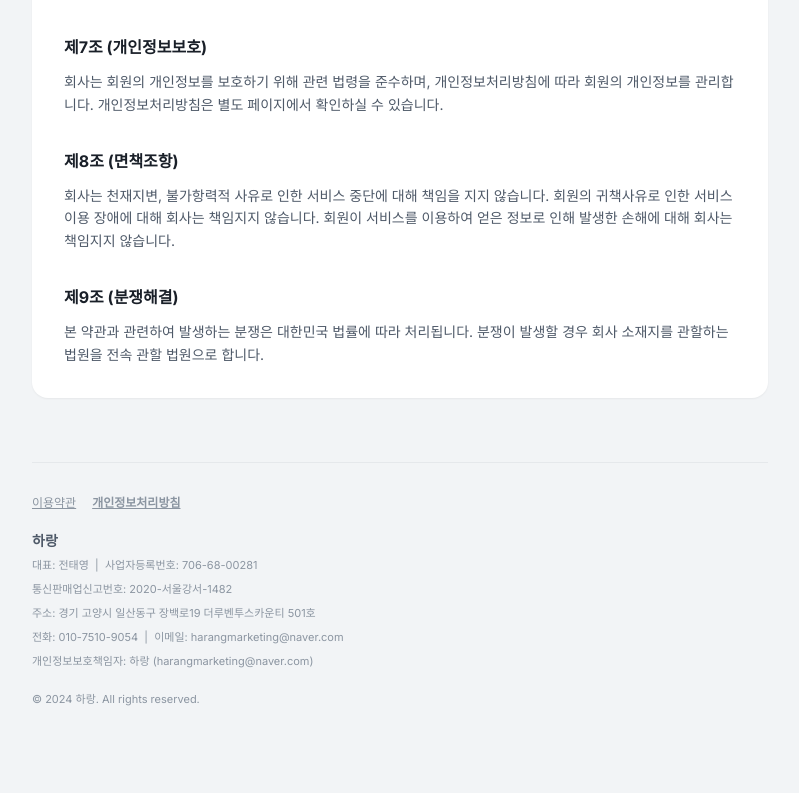
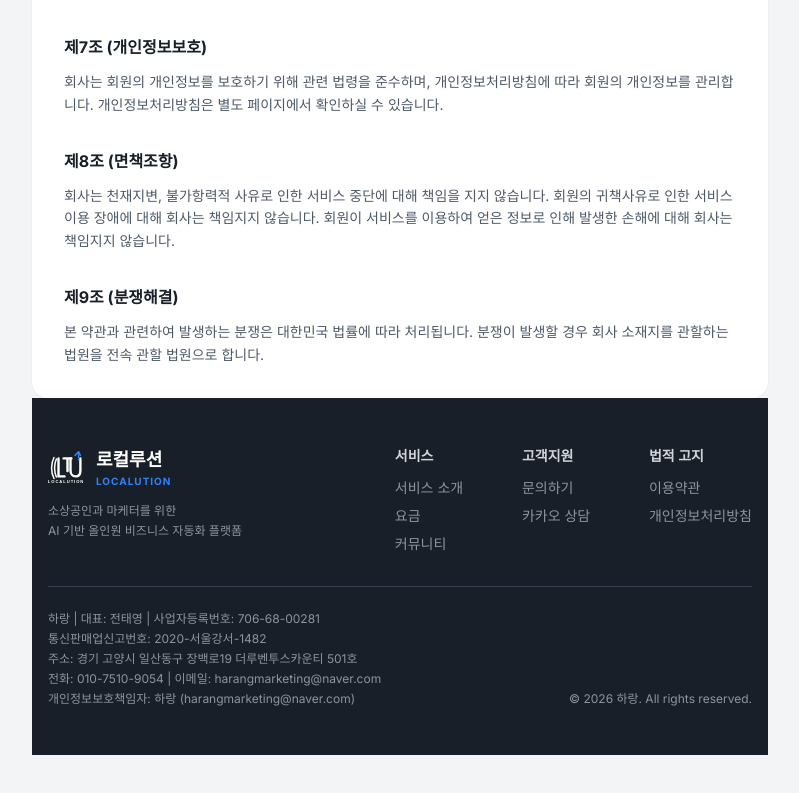
Before and after one commit to jty0221-del/localution, a Next.js app: page /terms in a window 1280 px wide. Shown: the part 961-1754 px from the top of the page, without its empty margins (240-1039 px from the left). Built offline with nearby package versions, Linux system fonts and the light colour scheme.

Commit message:
feat(footer): 통일 다크 풀버전 + 저작권 2026 + 사업자 정보

```diff
--- a/app/components/Footer.tsx
+++ b/app/components/Footer.tsx
@@ -2,20 +2,71 @@ import Link from 'next/link'
 
 export default function Footer() {
   return (
-    <footer className="mt-16 border-t border-[#E5E8EB] pt-8 pb-10 text-xs text-[#8B95A1]">
-      <div className="flex flex-wrap gap-4 mb-5">
-        <Link href="/terms" className="hover:text-[#3182F6] transition-colors underline">이용약관</Link>
-        <Link href="/privacy" className="hover:text-[#3182F6] transition-colors underline font-semibold">개인정보처리방침</Link>
+    <footer className="bg-[#191F28] text-white py-12 px-4">
+      <div className="max-w-5xl mx-auto">
+        <div className="flex flex-col md:flex-row justify-between gap-8 mb-8">
+          {/* 브랜드 */}
+          <div className="flex-shrink-0">
+            <div className="flex items-center gap-3 mb-3">
+              <svg width="36" height="36" viewBox="0 0 120 120" fill="none" xmlns="http://www.w3.org/2000/svg">
+                <path d="M20 25C20 25 12 40 12 60C12 80 20 95 20 95" stroke="white" strokeWidth="5" strokeLinecap="round" fill="none"/>
+                <path d="M28 30C28 30 22 43 22 60C22 77 28 90 28 90" stroke="white" strokeWidth="5" strokeLinecap="round" fill="none"/>
+                <path d="M35 28L35 88L55 88" stroke="white" strokeWidth="8" strokeLinecap="round" strokeLinejoin="round" fill="none"/>
+                <path d="M52 28L78 28M65 28L65 70" stroke="white" strokeWidth="8" strokeLinecap="round" strokeLinejoin="round" fill="none"/>
+                <path d="M75 28L75 68C75 80 82 88 92 88C102 88 108 80 108 68L108 28" stroke="white" strokeWidth="8" strokeLinecap="round" strokeLinejoin="round" fill="none"/>
+                <path d="M90 18L102 6L108 18" stroke="#3182F6" strokeWidth="5" strokeLinecap="round" strokeLinejoin="round" fill="none"/>
+                <line x1="102" y1="6" x2="102" y2="25" stroke="#3182F6" strokeWidth="5" strokeLinecap="round"/>
+                <circle cx="102" cy="32" r="3" fill="#3182F6"/>
+                <text x="60" y="110" textAnchor="middle" fill="white" fontSize="14" fontWeight="900" fontFamily="Arial, sans-serif" letterSpacing="3">LOCALUTION</text>
+              </svg>
+              <div>
+                <span className="text-lg font-black text-white">로컬루션</span>
+                <span className="text-[10px] text-[#3182F6] font-bold block tracking-widest">LOCALUTION</span>
+              </div>
+            </div>
+            <p className="text-[#8B95A1] text-xs leading-relaxed max-w-xs">
+              소상공인과 마케터를 위한<br />AI 기반 올인원 비즈니스 자동화 플랫폼
+            </p>
+          </div>
+
+          {/* 링크 */}
+          <div className="grid grid-cols-1 sm:grid-cols-3 gap-6 text-sm">
+            <div>
+              <div className="font-semibold text-gray-300 mb-3">서비스</div>
+              <div className="space-y-2">
+                <Link href="/service-intro" className="block text-[#8B95A1] hover:text-white transition-colors">서비스 소개</Link>
+                <Link href="/pricing" className="block text-[#8B95A1] hover:text-white transition-colors">요금</Link>
+                <Link href="/community" className="block text-[#8B95A1] hover:text-white transition-colors">커뮤니티</Link>
+              </div>
+            </div>
+            <div>
+              <div className="font-semibold text-gray-300 mb-3">고객지원</div>
+              <div className="space-y-2">
+                <Link href="/inquiry" className="block text-[#8B95A1] hover:text-white transition-colors">문의하기</Link>
+                <a href="https://open.kakao.com/o/gXyJ6xrg" target="_blank" rel="noopener" className="block text-[#8B95A1] hover:text-white transition-colors">카카오 상담</a>
+              </div>
+            </div>
+            <div>
+              <div className="font-semibold text-gray-300 mb-3">법적 고지</div>
+              <div className="space-y-2">
+                <Link href="/terms" className="block text-[#8B95A1] hover:text-white transition-colors">이용약관</Link>
+                <Link href="/privacy" className="block text-[#8B95A1] hover:text-white transition-colors">개인정보처리방침</Link>
+              </div>
+            </div>
+          </div>
+        </div>
+
+        <div className="border-t border-gray-700 pt-6 flex flex-col md:flex-row justify-between gap-3 text-xs text-[#8B95A1]">
+          <div className="space-y-1">
+            <div>하랑 | 대표: 전태영 | 사업자등록번호: 706-68-00281</div>
+            <div>통신판매업신고번호: 2020-서울강서-1482</div>
+            <div>주소: 경기 고양시 일산동구 장백로19 더루벤투스카운티 501호</div>
+            <div>전화: 010-7510-9054 | 이메일: harangmarketing@naver.com</div>
+            <div>개인정보보호책임자: 하랑 (harangmarketing@naver.com)</div>
+          </div>
+          <div className="self-start md:self-end">© 2026 하랑. All rights reserved.</div>
+        </div>
       </div>
-      <div className="space-y-1.5 text-[11px] leading-relaxed">
-        <p className="font-semibold text-[#4E5968] text-sm">하랑</p>
-        <p>대표: 전태영 &nbsp;|&nbsp; 사업자등록번호: 706-68-00281</p>
-        <p>통신판매업신고번호: 2020-서울강서-1482</p>
-        <p>주소: 경기 고양시 일산동구 장백로19 더루벤투스카운티 501호</p>
-        <p>전화: 010-7510-9054 &nbsp;|&nbsp; 이메일: harangmarketing@naver.com</p>
-        <p>개인정보보호책임자: 하랑 (harangmarketing@naver.com)</p>
-      </div>
-      <p className="mt-5 text-[11px]">© 2024 하랑. All rights reserved.</p>
     </footer>
   )
 }
```
